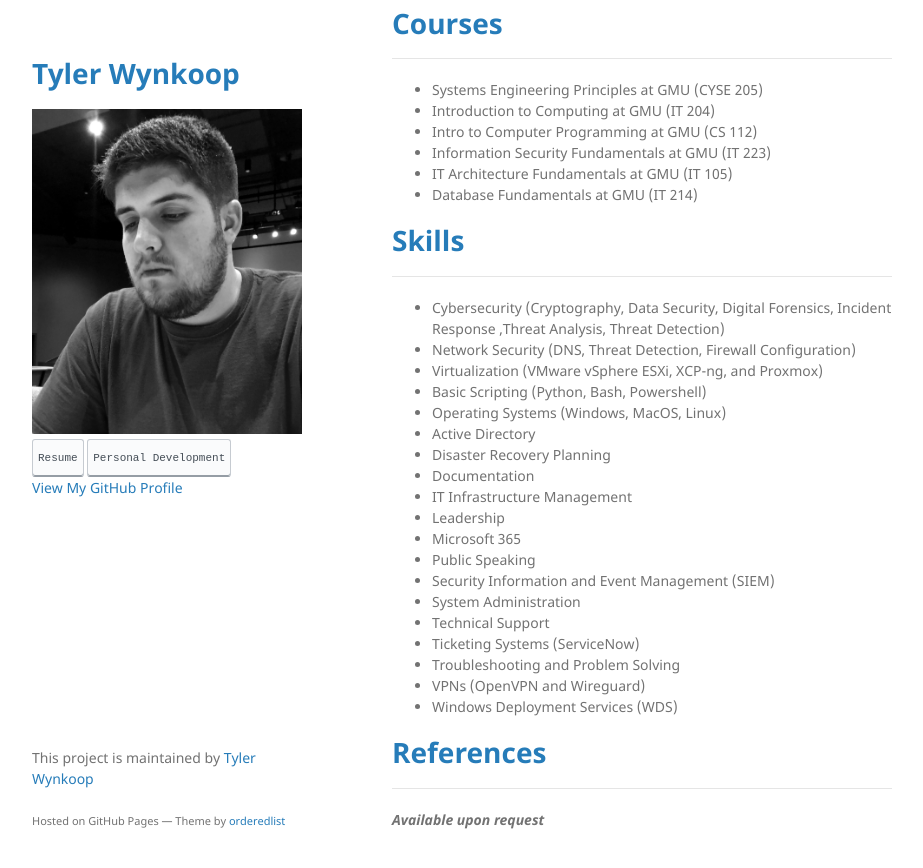
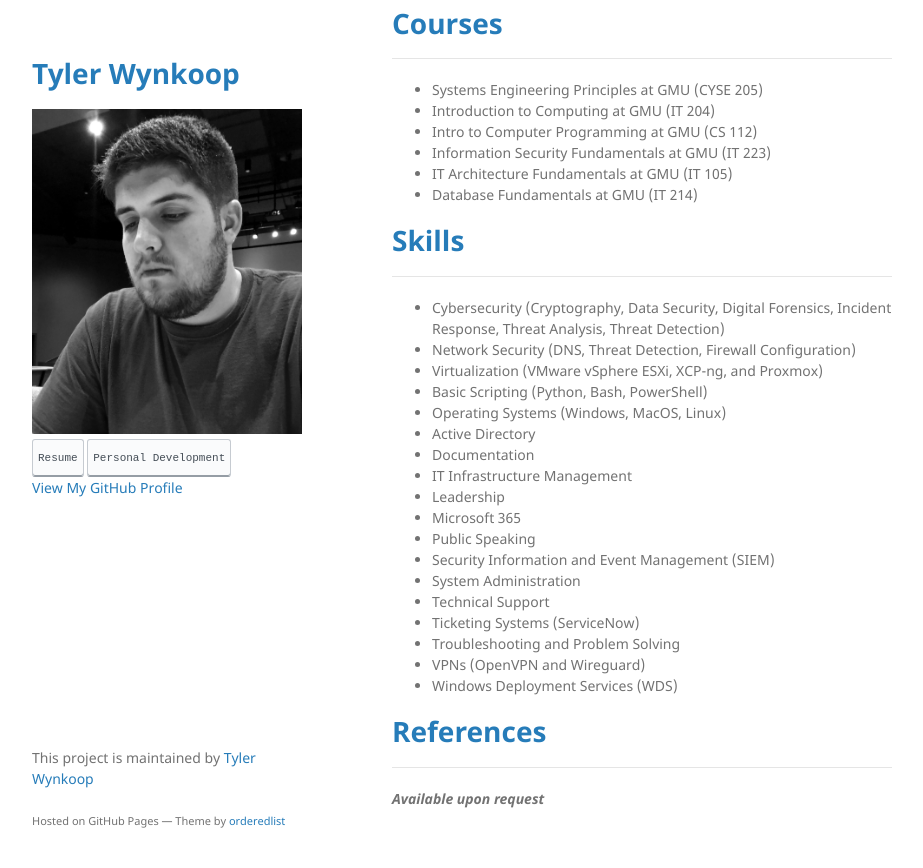
Before and after one commit to tewynkoop/TylerWynkoop, a Jekyll site: the page built from index.md, in a window 1280 px wide and 900 px high, scrolled down 2502 px. Shown: the top 868 px of the window, without its empty margins (178-1101 px from the left). Built offline with Jekyll 4.4.1, drawn with Linux system fonts in a browser that asks for light colours; a script that is not in the unit is left out; our own code applies the rules of GitHub Pages for plain Markdown files.

Commit message:
Update index.md
updated skills

```diff
--- a/index.md
+++ b/index.md
@@ -101,13 +101,12 @@ I'm a detail-oriented IT professional working for Dell as a Senior Field Service
 # <span style="color:#267CB9"> Skills </span>
 -----
 
-* Cybersecurity (Cryptography, Data Security, Digital Forensics, Incident Response ,Threat Analysis, Threat Detection)
+* Cybersecurity (Cryptography, Data Security, Digital Forensics, Incident Response, Threat Analysis, Threat Detection)
 * Network Security (DNS, Threat Detection, Firewall Configuration)
 * Virtualization (VMware vSphere ESXi, XCP-ng, and Proxmox)
-* Basic Scripting (Python, Bash, Powershell)
+* Basic Scripting (Python, Bash, PowerShell)
 * Operating Systems (Windows, MacOS, Linux)
 * Active Directory
-* Disaster Recovery Planning
 * Documentation
 * IT Infrastructure Management
 * Leadership
```
